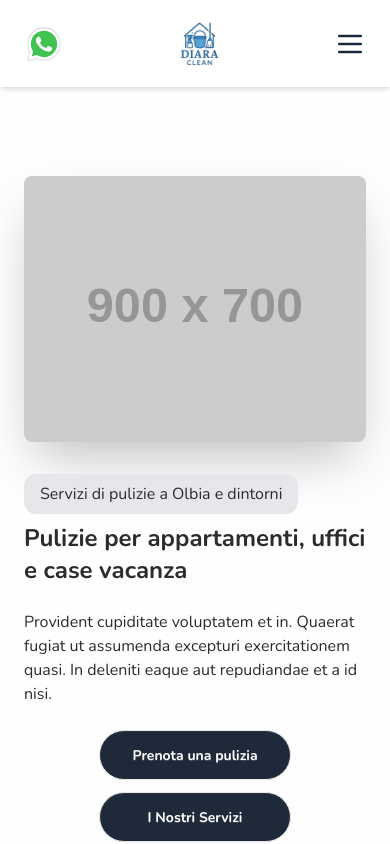
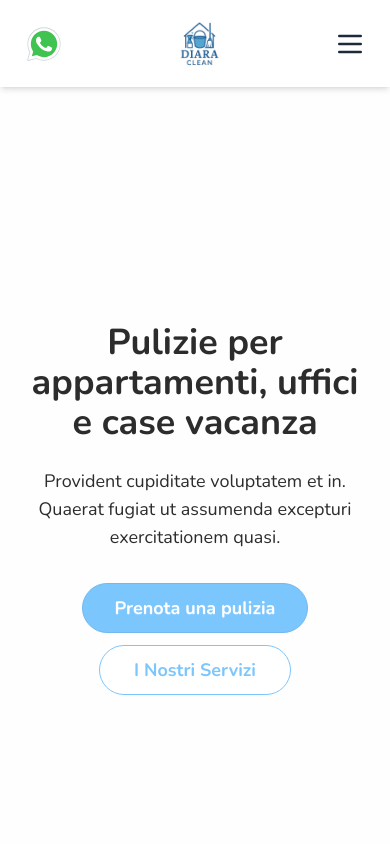
Before and after one commit to 227Faddi/diaraclean, a Next.js app: page / in a window 390 px wide. Shown: the top 844 px of the page. Built offline with nearby package versions, Linux system fonts and the light colour scheme.

Commit message:
chore: improve design and responsiveness

```diff
--- a/src/app/layout.tsx
+++ b/src/app/layout.tsx
@@ -23,7 +23,7 @@ export default function RootLayout({
   return (
     <html lang="en" className="scroll-smooth" data-theme="themelight">
       <body className={`${nunito.className} antialiased relative`}>
-        <div className="min-h-screen flex flex-col items-center bg-base-100">
+        <div className="flex flex-col items-center bg-base-100">
           <Navbar />
           {children}
         </div>
--- a/src/components/Footer.tsx
+++ b/src/components/Footer.tsx
@@ -4,13 +4,13 @@ import Link from "next/link";
 
 const Footer = () => {
   const contactInfo = [
-    { icon: <MapPin />, text: "Olbia, Sardegna, Italia" },
     { icon: <Phone />, text: "+39 123 456 7890", href: "tel:+391234567890" },
     {
       icon: <Mail />,
       text: "info@diaraclean.com",
       href: "mailto:info@diaraclean.com",
     },
+    { icon: <MapPin />, text: "Olbia & Costa Smeralda" },
   ];
 
   return (
--- a/src/components/Navbar.tsx
+++ b/src/components/Navbar.tsx
@@ -1,5 +1,6 @@
 "use client";
 
+import { DATA } from "@/data";
 import { Mail, MapPin, Menu, Phone, X } from "lucide-react";
 import Image from "next/image";
 import Link from "next/link";
@@ -15,31 +16,31 @@ const Navbar = () => {
   const contactInfo = [
     {
       icon: <Phone size={16} />,
-      text: "+39 123 456 7890",
-      href: "tel:+391234567890",
+      text: DATA.phone,
+      href: DATA.phoneHref,
     },
     {
       icon: <Mail size={16} />,
-      text: "info@diaraclean.com",
-      href: "mailto:info@diaraclean.com",
+      text: DATA.email,
+      href: DATA.emailHref,
     },
-    { icon: <MapPin size={16} />, text: "Olbia, IT" },
+    { icon: <MapPin size={16} />, text: DATA.location },
   ];
 
   const navLinks = [
     { href: "#services", label: "Servizi" },
-    { href: "#reviews", label: "Recensioni" },
+    // { href: "#reviews", label: "Recensioni" },
     { href: "#faq", label: "FAQ" },
     { href: "#cta", label: "Contatti" },
   ];
 
   return (
     <>
-      <div className="w-full hidden md:block bg-primary text-white py-2 text-md">
+      <div className="w-full hidden md:block bg-primary text-white py-2 lg:text-lg">
         <div className="container mx-auto px-4 md:px-16 flex justify-center items-center">
           <ul className="flex gap-8 items-center">
             {contactInfo.map((item, index) => (
-              <li className="flex items-center space-x-2 text-lg" key={index}>
+              <li className="flex items-center space-x-2" key={index}>
                 {item.icon}
                 {item.href ? (
                   <Link href={item.href} className="space-x-2 hover:underline">
@@ -64,7 +65,7 @@ const Navbar = () => {
         <nav className="px-6 sm:px-16 md:px-8 2xl:px-24 py-4 flex justify-center items-center">
           <div className="container w-full flex items-center justify-between mx-auto">
             <div className="md:hidden">
-              <Link href="tel:+393510129432">
+              <Link href={DATA.phone}>
                 <WhatsAppIcon />
               </Link>
             </div>
@@ -76,20 +77,20 @@ const Navbar = () => {
                   width={55}
                   height={55}
                 />
-                <span className="hidden md:block text-2xl font-bold text-gray-600">
+                <span className="hidden md:block text-xl lg:text-2xl font-bold text-gray-600">
                   DiaraClean
                 </span>
               </Link>
             </div>
 
             {/* Desktop Menu */}
-            <div className="hidden md:flex items-center space-x-8">
-              <ul className="flex items-center space-x-8">
+            <div className="hidden md:flex items-center space-x-12 2xl:space-x-20">
+              <ul className="flex items-center space-x-8 2xl:space-x-12">
                 {navLinks.map((link) => (
                   <li key={link.href}>
                     <Link
                       href={link.href}
-                      className="text-gray-600 hover:text-primary transition-colors duration-300"
+                      className="text-gray-600 hover:text-primary transition-colors duration-300 lg:text-md"
                     >
                       {link.label}
                     </Link>
@@ -97,8 +98,8 @@ const Navbar = () => {
                 ))}
               </ul>
               <Link
-                href="#cta"
-                className="btn btn-primary rounded-full px-6 text-white"
+                href={DATA.whatsApp}
+                className="btn btn-primary rounded-full px-6 text-white lg:text-xl"
               >
                 Prenota Ora
               </Link>
@@ -130,7 +131,7 @@ const Navbar = () => {
                 <Link
                   href={link.href}
                   onClick={toggleMenu}
-                  className="text-2xl text-gray-800 hover:text-primary transition-colors duration-300"
+                  className="text-gray-800 hover:text-primary transition-colors duration-300"
                 >
                   {link.label}
                 </Link>
@@ -138,9 +139,9 @@ const Navbar = () => {
             ))}
           </ul>
           <Link
-            href="https://wa.me/393520129432"
+            href={DATA.whatsApp}
             onClick={toggleMenu}
-            className="btn btn-primary rounded-full px-8 mt-12 text-lg text-white"
+            className="btn btn-primary rounded-full px-8 mt-12 text-white"
           >
             Prenota Ora
           </Link>
@@ -178,9 +179,9 @@ const WhatsAppIcon = () => {
       ></path>
       <path
         fill="#fff"
-        fill-rule="evenodd"
+        fillRule="evenodd"
         d="M19.268,16.045c-0.355-0.79-0.729-0.806-1.068-0.82c-0.277-0.012-0.593-0.011-0.909-0.011c-0.316,0-0.83,0.119-1.265,0.594c-0.435,0.475-1.661,1.622-1.661,3.956c0,2.334,1.7,4.59,1.937,4.906c0.237,0.316,3.282,5.259,8.104,7.161c4.007,1.58,4.823,1.266,5.693,1.187c0.87-0.079,2.807-1.147,3.202-2.255c0.395-1.108,0.395-2.057,0.277-2.255c-0.119-0.198-0.435-0.316-0.909-0.554s-2.807-1.385-3.242-1.543c-0.435-0.158-0.751-0.237-1.068,0.238c-0.316,0.474-1.225,1.543-1.502,1.859c-0.277,0.317-0.554,0.357-1.028,0.119c-0.474-0.238-2.002-0.738-3.815-2.354c-1.41-1.257-2.362-2.81-2.639-3.285c-0.277-0.474-0.03-0.731,0.208-0.968c0.213-0.213,0.474-0.554,0.712-0.831c0.237-0.277,0.316-0.475,0.474-0.791c0.158-0.317,0.079-0.594-0.04-0.831C20.612,19.329,19.69,16.983,19.268,16.045z"
-        clip-rule="evenodd"
+        clipRule="evenodd"
       ></path>
     </svg>
   );
--- a/src/components/sections/Hero.tsx
+++ b/src/components/sections/Hero.tsx
@@ -1,37 +1,38 @@
+import { DATA } from "@/data";
+import Image from "next/image";
 import Link from "next/link";
-
 const Hero = () => {
   return (
-    <div className="hero min-h-screen px-2 sm:px-6">
-      <div className="hero-content flex-col lg:flex-row-reverse gap-8">
-        <picture className="lg:max-w-xl lg:w-1/2">
-          <img
-            src="https://placehold.co/900x700"
-            className="w-full rounded-lg shadow-2xl"
+    <div className="flex justify-center min-h-screen px-2 sm:px-6">
+      <div className="hero-content flex-col lg:flex-row-reverse gap-8 justify-center items-center">
+        <picture className="hidden lg:block lg:flex-1 w-full relative h-2/3 max-h-[800px] rounded-3xl border-4 border-secondary overflow-hidden">
+          <Image
+            fill
+            src="/hero.jpg"
+            className="w-full h-full object-cover"
+            alt={""}
           />
         </picture>
-        <div className="space-y-2">
-          <p className="bg-neutral text-base-content p-2 px-4 rounded-xl w-fit">
-            Servizi di pulizie a Olbia e dintorni
-          </p>
-          <h1 className="text-2xl lg:text-7xl font-bold">
-            Pulizie per appartamenti, uffici e case vacanza
-          </h1>
-          <p className="py-4 lg:text-2xl">
-            Provident cupiditate voluptatem et in. Quaerat fugiat ut assumenda
-            excepturi exercitationem quasi. In deleniti eaque aut repudiandae et
-            a id nisi.
-          </p>
+        <div className="flex-1 flex flex-col justify-center gap-4 sm:px-6 md:px-14 lg:px-0">
+          <div className="space-y-2 text-center md:text-left">
+            <h1 className="text-4xl sm:text-5xl md:text-6xl lg:text-7xl font-bold">
+              Pulizie per appartamenti, uffici e case vacanza
+            </h1>
+            <p className="py-4 text-lg lg:text-2xl">
+              Provident cupiditate voluptatem et in. Quaerat fugiat ut assumenda
+              excepturi exercitationem quasi.
+            </p>
+          </div>
           <div className="flex flex-col md:flex-row items-center gap-3">
             <Link
-              href="#"
-              className="btn bg-gray-800 hover:bg-gray-950 rounded-full px-8 py-6 lg:text-lg text-white min-w-48"
+              href={DATA.whatsApp}
+              className="btn btn-primary rounded-full px-8 py-6 text-white text-lg lg:text-xl min-w-48 shadow-none"
             >
               Prenota una pulizia
             </Link>
             <Link
               href="#services"
-              className="btn bg-gray-800 hover:bg-gray-950 rounded-full px-8 py-6 lg:text-lg text-white min-w-48"
+              className="btn bg-white border-primary text-primary hover:bg-gray-50 shadow-none rounded-full px-8 py-6 text-lg lg:text-xl min-w-48"
             >
               I Nostri Servizi
             </Link>
--- a/src/components/sections/Info.tsx
+++ b/src/components/sections/Info.tsx
@@ -38,7 +38,7 @@ const Info = () => {
             quella straordinaria.
           </p>
         </div>
-        <div className="grid grid-cols-1 md:grid-cols-3 lg:grid-cols-3 gap-16">
+        <div className="grid grid-cols-1 md:grid-cols-3 lg:grid-cols-3 gap-16 place-items-center">
           {info.map((item, index) => (
             <InfoCard
               key={index}
--- a/src/components/sections/Services.tsx
+++ b/src/components/sections/Services.tsx
@@ -36,7 +36,7 @@ const Services = () => {
             quella straordinaria.
           </p>
         </div>
-        <div className="grid grid-cols-1 md:grid-cols-2 lg:grid-cols-2 gap-8">
+        <div className="grid grid-cols-1 md:grid-cols-2 lg:grid-cols-2 gap-12 place-items-center">
           {services.map((service, index) => (
             <ServiceCard
               key={index}
--- /dev/null
+++ b/src/data/index.ts
@@ -0,0 +1,8 @@
+export const DATA = {
+  phone: "+1 123-456-7890",
+  phoneHref: "tel:+391234567890",
+  email: "info@diaraclean.com",
+  emailHref: "mailto:info@diaraclean.com",
+  whatsApp: "https://wa.me/393520129432",
+  location: "Olbia & Costa Smeralda",
+};
```
Also changed, not shown: 1 other file (tests, documents, lock files or other folders).
